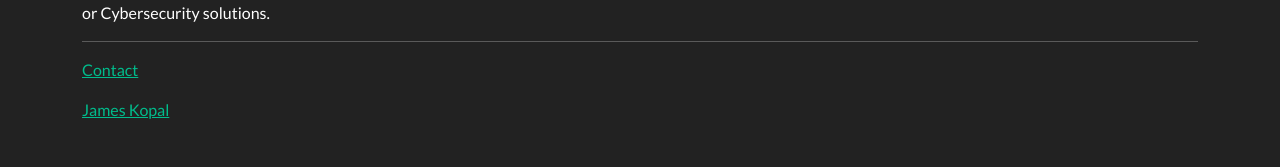
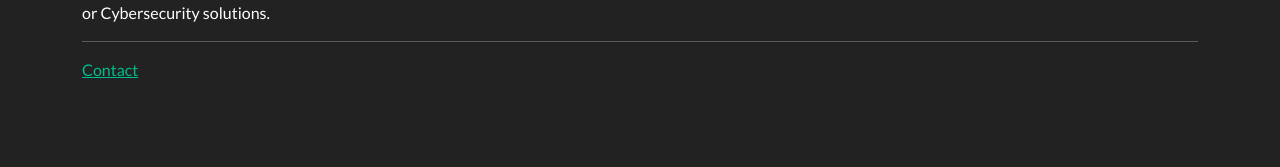
Before and after one commit to JKopal101/jkopal101.github.io, a Jekyll site: the page built from index.md, in a window 1280 px wide. Shown: the part 1609-1776 px from the top of the page. Built offline with Jekyll 4.4.1, drawn with Linux system fonts in a browser that asks for light colours; comment, search, counter and statistics services are not loaded; after the commit the page ends 1755 px from its top, so only the background shows below that.

Commit message:
Update index.md

```diff
--- a/index.md
+++ b/index.md
@@ -63,7 +63,3 @@ I'm always looking for new opportunities to grow and collaborate. Feel free to e
 
 ---
 [Contact](contact.md)
-
-<script src="https://platform.linkedin.com/badges/js/profile.js" async defer type="text/javascript"></script>
-
-<div class="badge-base LI-profile-badge" data-locale="en_US" data-size="medium" data-theme="dark" data-type="HORIZONTAL" data-vanity="james-kopal" data-version="v1"><a class="badge-base__link LI-simple-link" href="https://ca.linkedin.com/in/james-kopal?trk=profile-badge">James Kopal</a></div>
```
